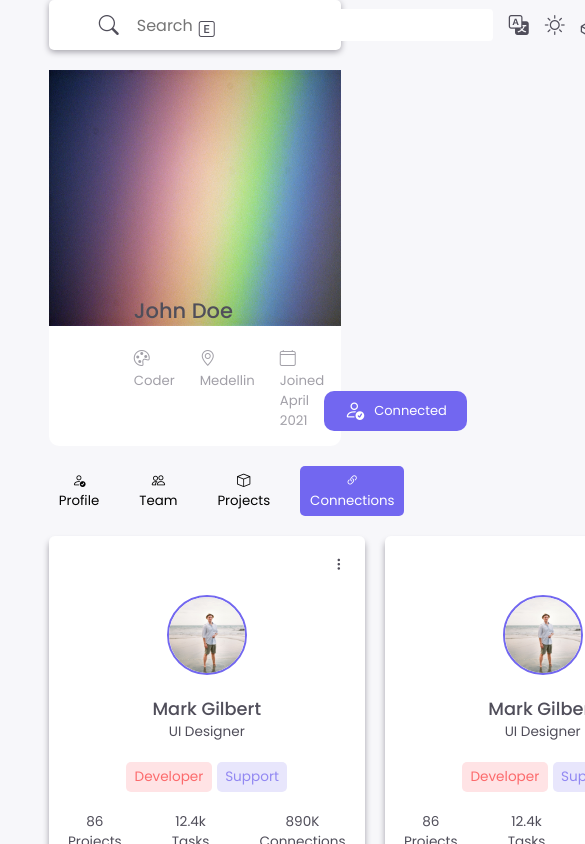
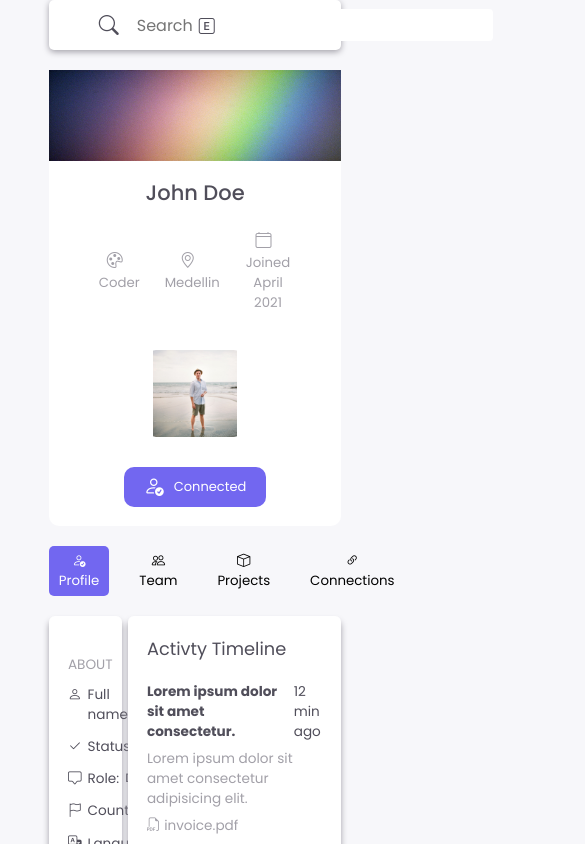
Before and after one commit to Dayron-z/Vue3_Riwi, a Vue app: page / in a window 390 px wide. Shown: the top 844 px of the page, 585 px wide, since content can reach past the window. Built offline with nearby package versions, Linux system fonts and the light colour scheme.

Commit message:
Responsive

```diff
--- a/src/App.vue
+++ b/src/App.vue
@@ -10,7 +10,7 @@ import Team from './views/Team.vue';
 import Connections from './views/Connections.vue';
 
 // Definir estado reactivo
-const activeSection = ref('connections');
+const activeSection = ref('profile');
 
 const changeSection = (section) => {
   activeSection.value = section;
--- a/src/views/Banner.vue
+++ b/src/views/Banner.vue
@@ -58,11 +58,11 @@
     height: 32%;
     justify-content: space-between;
     align-items: flex-end;
-    padding: 0rem 3.125rem .9375rem 3.125rem;
+    padding: 0rem 3.125rem 0.9375rem 3.125rem;
     .left_secction {
       gap: 35px;
       .profile_image {
-        border-radius: .25rem;
+        border-radius: 0.25rem;
         background: $primary-color;
         z-index: 2;
         display: flex;
@@ -82,9 +82,9 @@
         color: $shadow-color;
         padding-top: 2.125rem;
         align-self: center;
-        .name h3{
+        .name h3 {
           color: $secondary-color;
-          font-weight:500;
+          font-weight: 500;
           font-size: 21px;
         }
         .profile_info {
@@ -98,8 +98,8 @@
         }
       }
     }
-    .rigth_secction{
-      .button{
+    .rigth_secction {
+      .button {
         color: $primary-color;
         gap: 10px;
         font-size: 13px;
@@ -110,16 +110,50 @@
         justify-content: center;
         align-items: center;
         height: 30px;
-        i{
+        i {
           font-size: 20px;
         }
       }
     }
+  }
+}
 
-
-
-
-
+@media (max-width: 800px) {
+  .banner_container {
+    height: 28.5rem;
+    .banner_up {
+      height: 20%;
+    }
+    .banner_down {
+      height: 75%;
+      display: flex;
+      flex-direction: column;
+      justify-content: center;
+      align-items: center;
+      gap: 1.125rem;
+      .left_secction{
+        display: flex;
+        flex-direction: column;
+        .info_secction{
+          order: 0;
+        }
+        .profile_image{
+          order: 1;
+          height: 30%;
+          img{
+            object-fit: contain;
+            border-radius:10px;
+            width: 6.125rem;
+          }
+        }
+        .info_secction{
+          text-align: center;
+          .profile_info{
+            h5{display: flex; justify-content: center; flex-direction: column; align-items: center;}
+          }
+        }
+      }
+    }
   }
 }
 </style>
--- a/src/views/SearchBar.vue
+++ b/src/views/SearchBar.vue
@@ -30,15 +30,14 @@
 </script>
 
 <style lang="scss" scoped>
-@import '@/assets/styles/variable.scss';
-@import '@/assets/styles/mixins.scss';
-
+@import "@/assets/styles/variable.scss";
+@import "@/assets/styles/mixins.scss";
 
 .search-bar {
   padding: 0px 2.5rem;
   width: 100%;
   height: 3.125rem;
-  background-color:$primary-color;
+  background-color: $primary-color;
   border-radius: 5px;
   @include box-shadow($shadow-color);
   display: flex;
@@ -50,11 +49,14 @@
     display: flex;
     align-items: center;
     flex: 1;
+    .search-input:focus + .right-icon {
+      opacity: 0;
+    }
   }
 
   .search-icon {
     position: absolute;
-    left: .625rem;
+    left: 0.625rem;
     color: $secondary-color;
     font-size: 1.25rem;
   }
@@ -65,7 +67,7 @@
     outline: none;
     font-size: 1rem;
     background-color: $primary-color;
-    border-radius: .25rem;
+    border-radius: 0.25rem;
     height: 2rem;
     flex: 1;
   }
@@ -73,7 +75,7 @@
   .right-icon {
     position: absolute;
     left: 110px;
-    top: 8px;
+    top: 5px;
     color: $secondary-color;
     font-size: 16px;
   }
@@ -93,4 +95,12 @@
     }
   }
 }
+
+@media (max-width: 750px) {
+  .search-bar {
+    .right-icons {
+      display: none;
+    }
+  }
+}
 </style>
```
